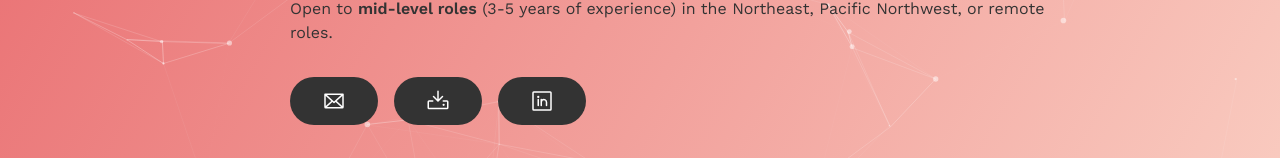
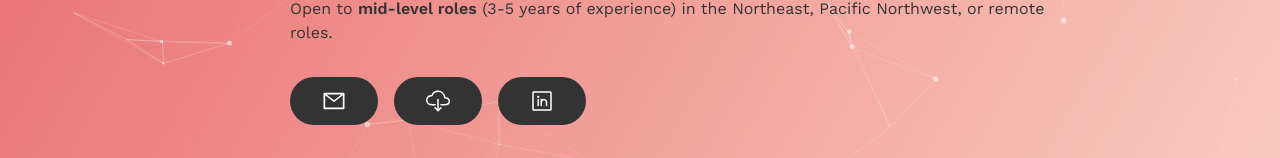
Before and after one commit to skeyan/dev-portfolio, a React (Vite) app: page / in a window 1280 px wide. Shown: the part 454-612 px from the top of the page. Built offline with nearby package versions, Linux system fonts and the light colour scheme.

Commit message:
Unify to use ReactIcons for now

```diff
--- a/package.json
+++ b/package.json
@@ -10,7 +10,6 @@
     "preview": "vite preview"
   },
   "dependencies": {
-    "@phosphor-icons/react": "^2.1.10",
     "@tailwindcss/ui": "^0.7.2",
     "framer-motion": "^12.4.2",
     "husky": "^9.1.7",
--- a/src/components/Hero.jsx
+++ b/src/components/Hero.jsx
@@ -1,6 +1,9 @@
 import { useEffect } from 'react';
 import { Link } from 'react-router-dom';
-import { Envelope, Download, LinkedinLogo } from '@phosphor-icons/react';
+import { IoCloudDownloadOutline } from 'react-icons/io5';
+import { AiOutlineMail } from 'react-icons/ai';
+import { PiLinkedinLogo } from 'react-icons/pi';
+
 import { LINKS, Company, companies } from '../config/links';
 import '../styles/components/hero.scss';
 
@@ -113,7 +116,7 @@ const Hero = () => {
               aria-label="Get in touch"
               title="Get in touch"
             >
-              <Envelope size={24} weight="regular" aria-hidden="true" />
+              <AiOutlineMail />
             </Link>
             <button
               onClick={() => window.open(LINKS.RESUME)}
@@ -121,7 +124,7 @@ const Hero = () => {
               aria-label="Download resume"
               title="Download resume"
             >
-              <Download size={24} weight="regular" aria-hidden="true" />
+              <IoCloudDownloadOutline />
             </button>
             <a
               href={LINKS.LINKEDIN}
@@ -131,7 +134,7 @@ const Hero = () => {
               aria-label="View LinkedIn Profile"
               title="View LinkedIn Profile"
             >
-              <LinkedinLogo size={24} weight="regular" aria-hidden="true" />
+              <PiLinkedinLogo />
             </a>
           </div>
         </div>
--- a/src/styles/components/hero.scss
+++ b/src/styles/components/hero.scss
@@ -174,6 +174,9 @@
   svg {
     display: block;
     flex-shrink: 0;
+    height: 24px;
+    width: 24px;
+    color: white;
   }
 }
 
```
Also changed, not shown: 2 other files (tests, documents, lock files or other folders).
